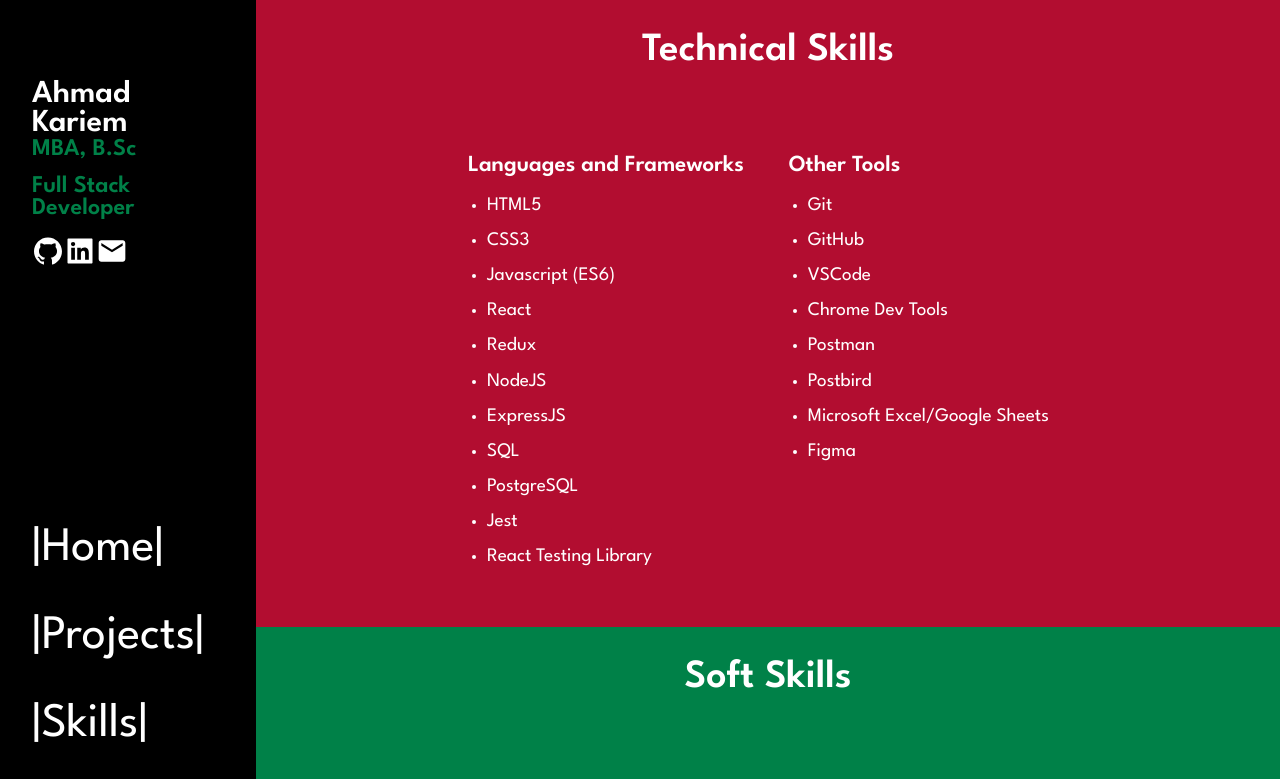
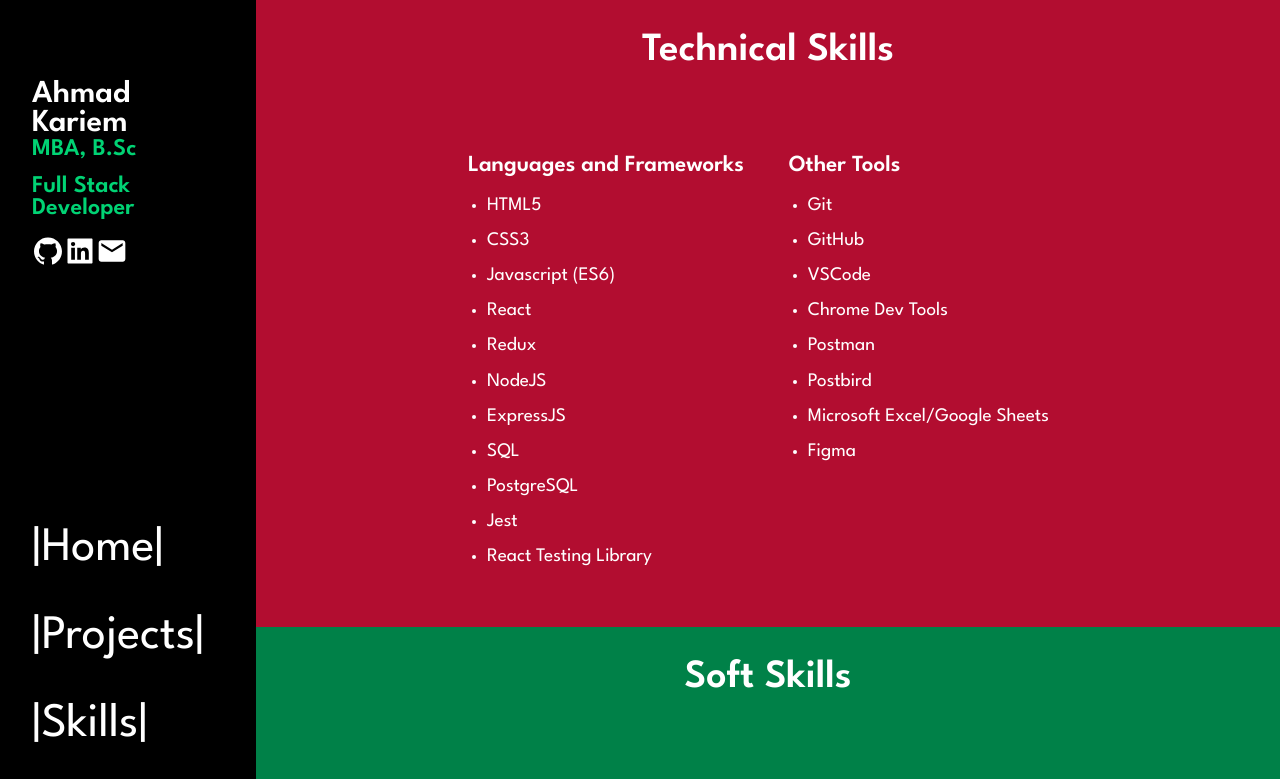
Before and after one commit to YSquid/portfolio2.0, a React (Create React App) app: page /skills in a window 1280 px wide. Shown: the top 779 px of the page. Built offline with nearby package versions, Linux system fonts and the light colour scheme.

Commit message:
changed green accent to brigher green. added another accent for skills background

```diff
--- a/src/components/skills/Skills.css
+++ b/src/components/skills/Skills.css
@@ -57,7 +57,7 @@
   align-items: center;
   height: 100%;
   width: 100%;
-  background-color: var(--accent-1);
+  background-color: var(--accent-3);
   color: var(--white-text);
 }
 
--- a/src/index.css
+++ b/src/index.css
@@ -3,7 +3,8 @@
   --light-backdrop: #F9F7F7;
   --dark-main: #000000;
   --dark-backdrop: #0C0C0C;
-  --accent-1: #008148;
+  --accent-3: #008148;
+  --accent-1 :#01d374;
   --accent-2: #B20D30;
   --white-text: #FFFFFF;
   --black-text: #000000;
```
